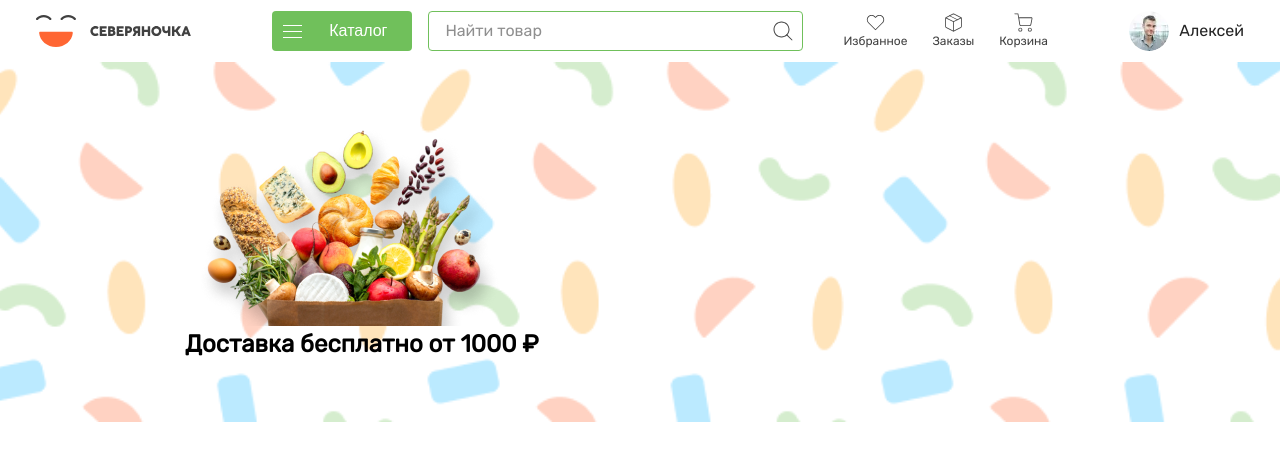
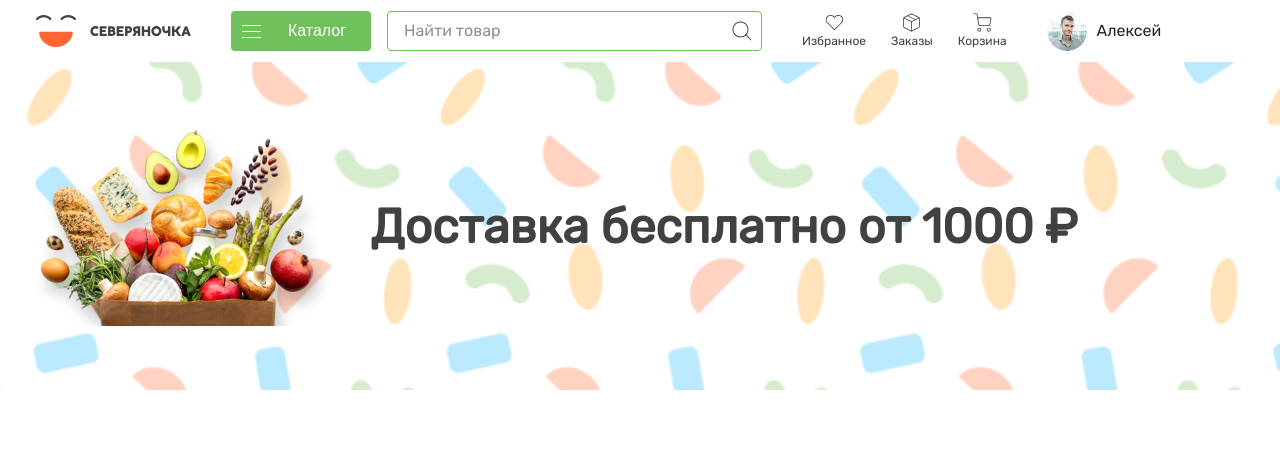
Before and after one commit to Xhelat97/sever, a plain HTML site: page index.html in a window 1280 px wide. Drawn offline with Linux system fonts and the light colour scheme.

Commit message:
add: banner

```diff
--- a/index.html
+++ b/index.html
@@ -94,7 +94,7 @@
             <section class="banner">
                 <img
                     src="./src/img/banner/food.png"
-                    alt=""
+                    alt="food"
                     class="banner__img"
                 />
                 <h1 class="banner__title">Доставка бесплатно от 1000 ₽</h1>
--- a/src/styles/scss/header/_banner.scss
+++ b/src/styles/scss/header/_banner.scss
@@ -1,5 +1,18 @@
 .banner {
-    background:#fff url("./../../../img/banner/banner_bg.png") no-repeat center /
+    background: #fff url("./../../../img/banner/banner_bg.png") no-repeat center /
         cover;
-    padding: 64px 185px 64px;
+    padding: 64px 185px 64px 0;
+    display: flex;
+    justify-content: center;
+    align-items: center;
+    &__title {
+        font-family: "Rubik", sans-serif;
+        font-style: normal;
+        font-weight: 700;
+        font-size: 48px;
+        color: #414141;
+    }
+    &__img {
+        margin-right: 18px;
+    }
 }
--- a/src/styles/scss/header/_header.scss
+++ b/src/styles/scss/header/_header.scss
@@ -4,7 +4,7 @@
         margin-right: 40px;
     }
     &__pages {
-        margin-right: auto;
+        margin-right: 40px;
     }
 
     &__nav {
@@ -17,7 +17,7 @@
 }
 
 .header__logo {
-    margin-right: auto;
+    margin-right: 40px;
 }
 
 @media (max-width: 768px) {
```
Also changed, not shown: src/styles/css/style.min.css, 1 other file.
